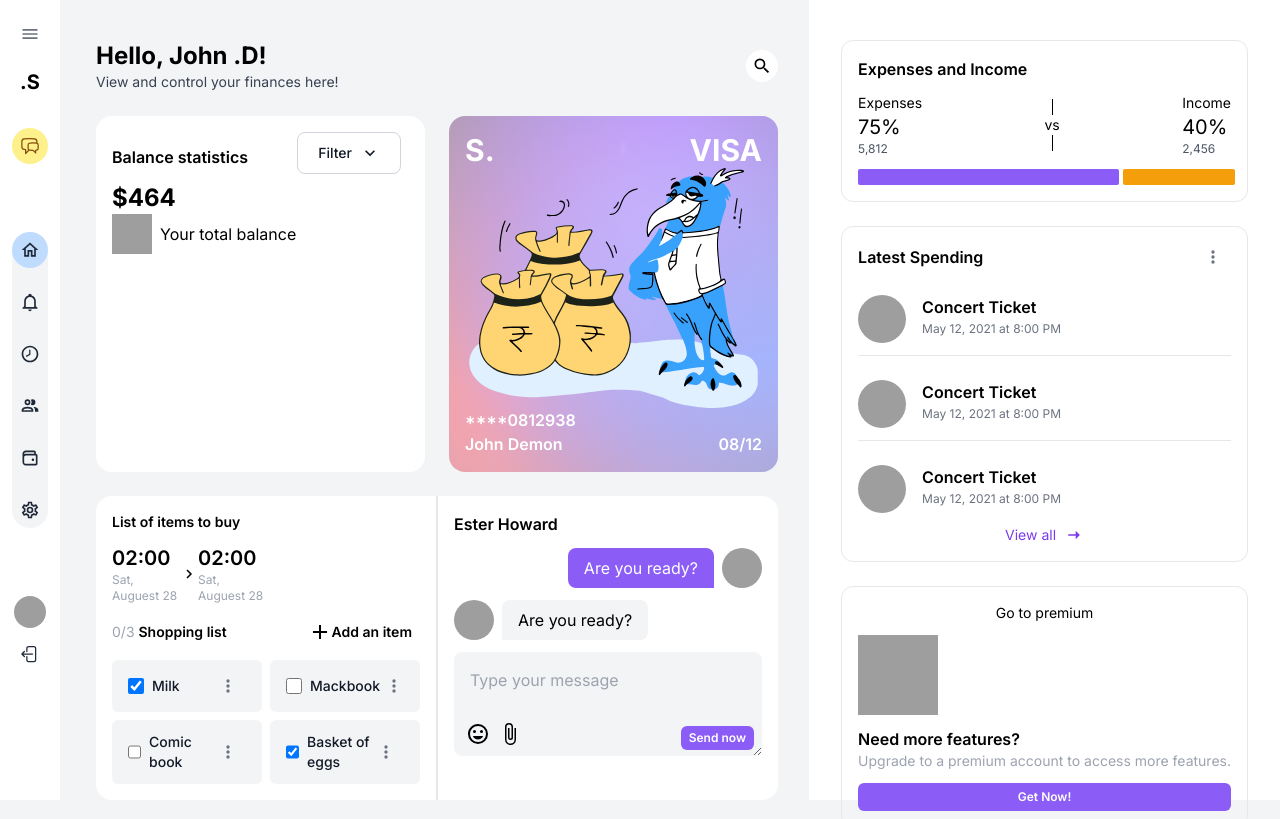
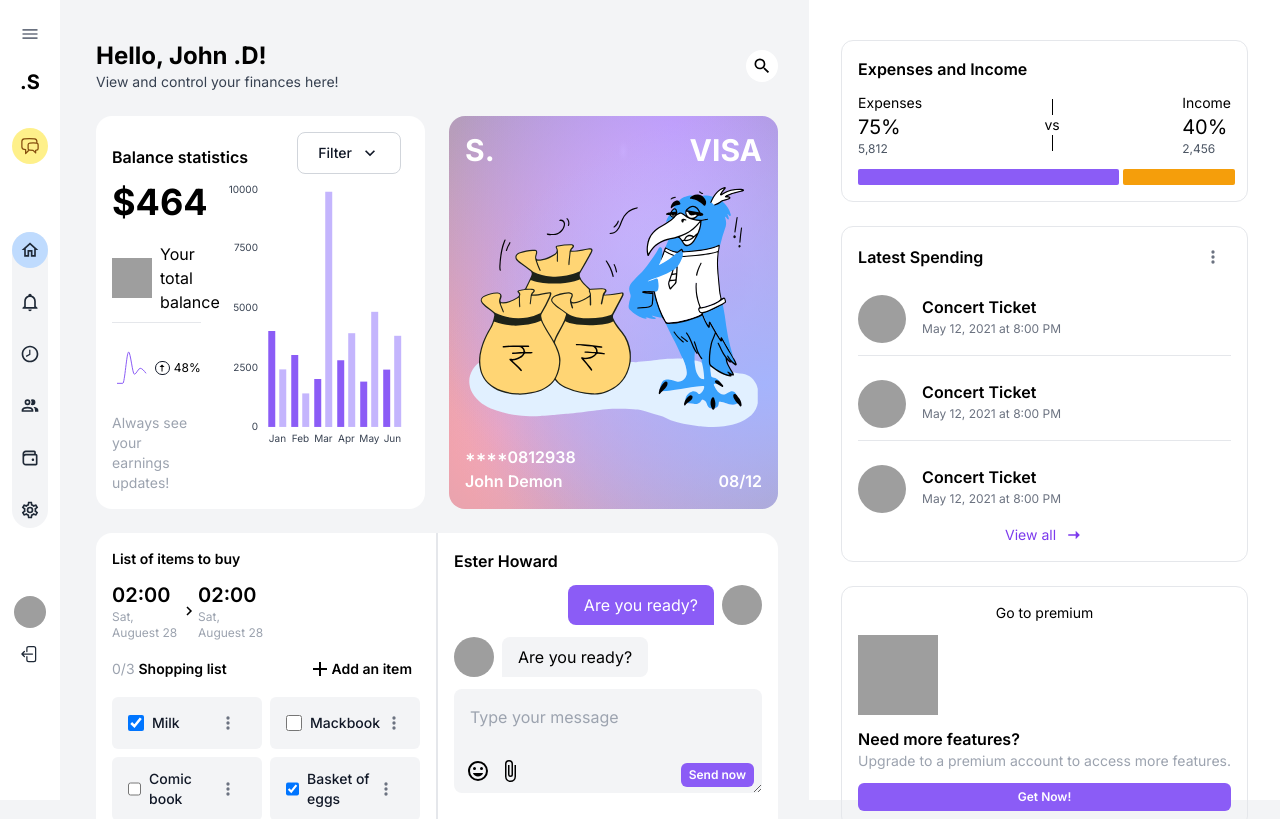
Before and after one commit to jeheskielSunloy77/tyrads-assessment, a Next.js app: page / in a window 1280 px wide. Shown: the top 819 px of the page. Built offline with nearby package versions, Linux system fonts and the light colour scheme; grey boxes are pictures that could not be loaded.

Commit message:
feat: finish balance statistics card

```diff
--- a/src/app/page.tsx
+++ b/src/app/page.tsx
@@ -1,21 +1,27 @@
 import ButtonIcon from '@/components/buttons/button-icon/ButtonIcon'
 import Button from '@/components/buttons/button/Button'
+import BarChart from '@/components/charts/BarChart'
+import LineChart from '@/components/charts/LineChart'
 import Icon from '@/components/icon/Icon'
 
-// const barchartData = [
-// 	{ date: 'Jan', expenses: 4000, income: 2400 },
-// 	{ date: 'Feb', expenses: 3000, income: 1398 },
-// 	{ date: 'Mar', expenses: 2000, income: 9800 },
-// 	{ date: 'Apr', expenses: 2780, income: 3908 },
-// 	{ date: 'May', expenses: 1890, income: 4800 },
-// 	{ date: 'Jun', expenses: 2390, income: 3800 },
-// 	{ date: 'Jul', expenses: 3490, income: 4300 },
-// 	{ date: 'Aug', expenses: 4000, income: 2400 },
-// 	{ date: 'Sep', expenses: 3000, income: 1398 },
-// 	{ date: 'Oct', expenses: 2000, income: 9800 },
-// 	{ date: 'Nov', expenses: 2780, income: 3908 },
-// 	{ date: 'Dec', expenses: 1890, income: 4800 },
-// ]
+const barchartData = [
+	{ date: 'Jan', expenses: 4000, income: 2400 },
+	{ date: 'Feb', expenses: 3000, income: 1398 },
+	{ date: 'Mar', expenses: 2000, income: 9800 },
+	{ date: 'Apr', expenses: 2780, income: 3908 },
+	{ date: 'May', expenses: 1890, income: 4800 },
+	{ date: 'Jun', expenses: 2390, income: 3800 },
+]
+
+const balanceStatistics = barchartData.map((item) => {
+	const balance = item.income - item.expenses
+	return { date: item.date, balance }
+})
+
+const percantageDifferenceFromLastMonth: number =
+	(balanceStatistics[balanceStatistics.length - 1].balance /
+		balanceStatistics[balanceStatistics.length - 2].balance) *
+	100
 
 export default function Home() {
 	return (
@@ -41,10 +47,10 @@
 								<Icon name='chevron-up' className='w-5 h-5 rotate-180' />
 							</button>
 						</div>
-						<div className='flex items-center'>
-							<div>
-								<div className='text-2xl font-bold'>$464</div>
-								<div className='flex items-center gap-2'>
+						<div className='grid grid-cols-[30%,70%]'>
+							<div className='space-y-5'>
+								<div className='text-4xl font-bold'>$464</div>
+								<div className='flex items-center gap-2 border-b pb-2'>
 									<img
 										src='https://encrypted-tbn0.gstatic.com/images?q=tbn:ANd9GcRGmWAglW62ogPOPt2svn945e3FFbNGz_8EHj4VrOBZPw&s'
 										alt=''
@@ -52,18 +58,47 @@
 									/>
 									Your total balance
 								</div>
+								<div className='grid grid-flow-col items-center gap-1'>
+									<div>
+										<LineChart
+											data={balanceStatistics}
+											xAxisDataKey='date'
+											lines={[
+												{
+													dataKey: 'balance',
+													stroke: '#8b5cf6',
+												},
+											]}
+											wrapperHeight='50px'
+										/>
+									</div>
+									<div className='rounded-full border border-gray-900'>
+										<Icon name='arrow-up-thin' className='w-3 h-3' />
+									</div>
+									<div className='text-xs'>
+										{Math.round(percantageDifferenceFromLastMonth)}%
+									</div>
+								</div>
+								<p className='text-sm text-gray-400 dark:text-gray-600'>
+									Always see your earnings updates!
+								</p>
 							</div>
 
-							{/* <BarChart
-								data={data}
+							<BarChart
+								data={barchartData}
 								xAxisDataKey='date'
+								wrapperHeight='280px'
 								bars={[
 									{
-										dataKey: 'value',
-										fill: '#6B7280',
+										dataKey: 'expenses',
+										fill: '#8b5cf6',
+									},
+									{
+										dataKey: 'income',
+										fill: '#c4b5fd',
 									},
 								]}
-							/> */}
+							/>
 						</div>
 					</div>
 					<div
--- a/src/components/charts/BarChart.tsx
+++ b/src/components/charts/BarChart.tsx
@@ -23,10 +23,16 @@
 	const fill = isDark ? '#e5e7eb' : '#374151'
 
 	return (
-		<Wrapper isDark={isDark} height={props.wrapperHeight}>
+		<Wrapper height={props.wrapperHeight}>
 			<RechartsBarChart width={1000} height={400} data={props.data}>
-				<XAxis dataKey={props.xAxisDataKey} style={{ fill }} />
-				<YAxis style={{ fill }} />
+				<XAxis
+					dataKey={props.xAxisDataKey}
+					style={{ fill }}
+					axisLine={false}
+					tickLine={false}
+					fontSize={10}
+				/>
+				<YAxis style={{ fill }} axisLine={false} tickLine={false} fontSize={10} />
 				<Tooltip
 					labelStyle={{ color: fill }}
 					contentStyle={{
--- /dev/null
+++ b/src/components/charts/LineChart.tsx
@@ -0,0 +1,34 @@
+'use client'
+import { useThemeContext } from '@/contexts/theme'
+import { Line, LineChart as RechartsLineChart } from 'recharts'
+import Wrapper from './parts/Wrapper'
+import { ChartProps } from './utils/types'
+
+export default function LineChart<T>(
+	props: ChartProps<T> & {
+		xAxisDataKey: string
+		lines: Pick<Line['props'], 'dataKey' | 'stroke' | 'fill'>[]
+	}
+) {
+	const { theme } = useThemeContext()
+	const isDark = theme === 'dark'
+
+	return (
+		<Wrapper height={props.wrapperHeight}>
+			<RechartsLineChart data={props.data}>
+				{props.lines.map((item, i) => {
+					return (
+						<Line
+							key={i}
+							type='monotone'
+							dataKey={item.dataKey}
+							stroke={item.stroke}
+							fill={item.fill}
+							dot={false}
+						/>
+					)
+				})}
+			</RechartsLineChart>
+		</Wrapper>
+	)
+}
--- a/src/components/charts/parts/Wrapper.tsx
+++ b/src/components/charts/parts/Wrapper.tsx
@@ -3,11 +3,9 @@
 
 export default function Wrapper(props: {
 	children: JSX.Element
-	isDark: boolean
 	height?: string
 }) {
 	return (
-		<>
 		<div
 			style={{
 				height: props.height || '240px',
@@ -15,39 +13,5 @@
 		>
 			<ResponsiveContainer>{props.children}</ResponsiveContainer>
 		</div>
-			<style>
-				{`
-            .recharts-legend-item-text, .recharts-text.recharts-cartesian-axis-tick-value{
-                font-size: 10px;
-				color:${props.isDark ? '#d1d5db' : '#374151'};
-            }
-            .recharts-cartesian-axis-line, .recharts-cartesian-axis-tick-line{
-                stroke:${props.isDark ? '#374151' : '#d1d5db'};
-            }
-			body
-				> div.antialiased
-				> main
-				> div
-				> div
-				> div
-				> div
-				> div:nth-child(2)
-				> div
-				> div
-				> div
-				> div
-				> svg
-				> g.recharts-layer.recharts-polar-angle-axis
-				> g
-				> g
-				> text
-				> tspan {
-				fill: ${props.isDark ? '#9ca3af' : '#4b5563'};
-				font-size: 0.75rem;
-			}
-            .
-            `}
-			</style>
-		</>
 	)
 }
```
Lines whose indentation alone changed are shown as unchanged.
